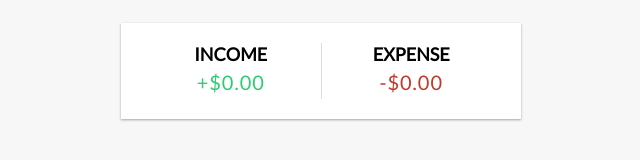
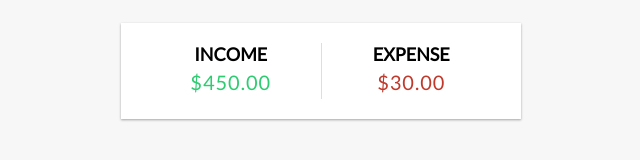
Before and after one commit to Swiish21/expense_tracker, a React (Create React App) app: page / in a window 1280 px wide. Shown: the part 147-307 px from the top of the page, without its empty margins (319-959 px from the left). Built offline with nearby package versions, Linux system fonts and the light colour scheme.

Commit message:
updated the incomeexpenses component

```diff
--- a/src/components/IncomeExpenses.js
+++ b/src/components/IncomeExpenses.js
@@ -1,18 +1,32 @@
-import React from 'react'
+import React, { useContext } from 'react';
+import { GlobalContext } from '../context/GlobalState';
 
 const IncomeExpenses = () => {
+  const { transactions } = useContext(GlobalContext);
+
+  const amounts = transactions.map(transaction => transaction.amount);
+
+  const income = amounts
+    .filter(item => item > 0)
+    .reduce((acc, item) => (acc += item), 0)
+    .toFixed(2);
+
+  const expense = (
+    amounts.filter(item => item < 0).reduce((acc, item) => (acc += item), 0) * -1
+  ).toFixed(2);
+
   return (
     <div className="inc-exp-container">
       <div>
         <h4>Income</h4>
-          <p className ="money plus">+$0.00</p>
+        <p className="money plus">${income}</p>
       </div>
       <div>
         <h4>Expense</h4>
-          <p className ="money minus">-$0.00</p>
+        <p className="money minus">${expense}</p>
       </div>
     </div>
-  )
-}
+  );
+};
 
-export default IncomeExpenses
+export default IncomeExpenses;
```
Lines whose indentation alone changed are shown as unchanged.
